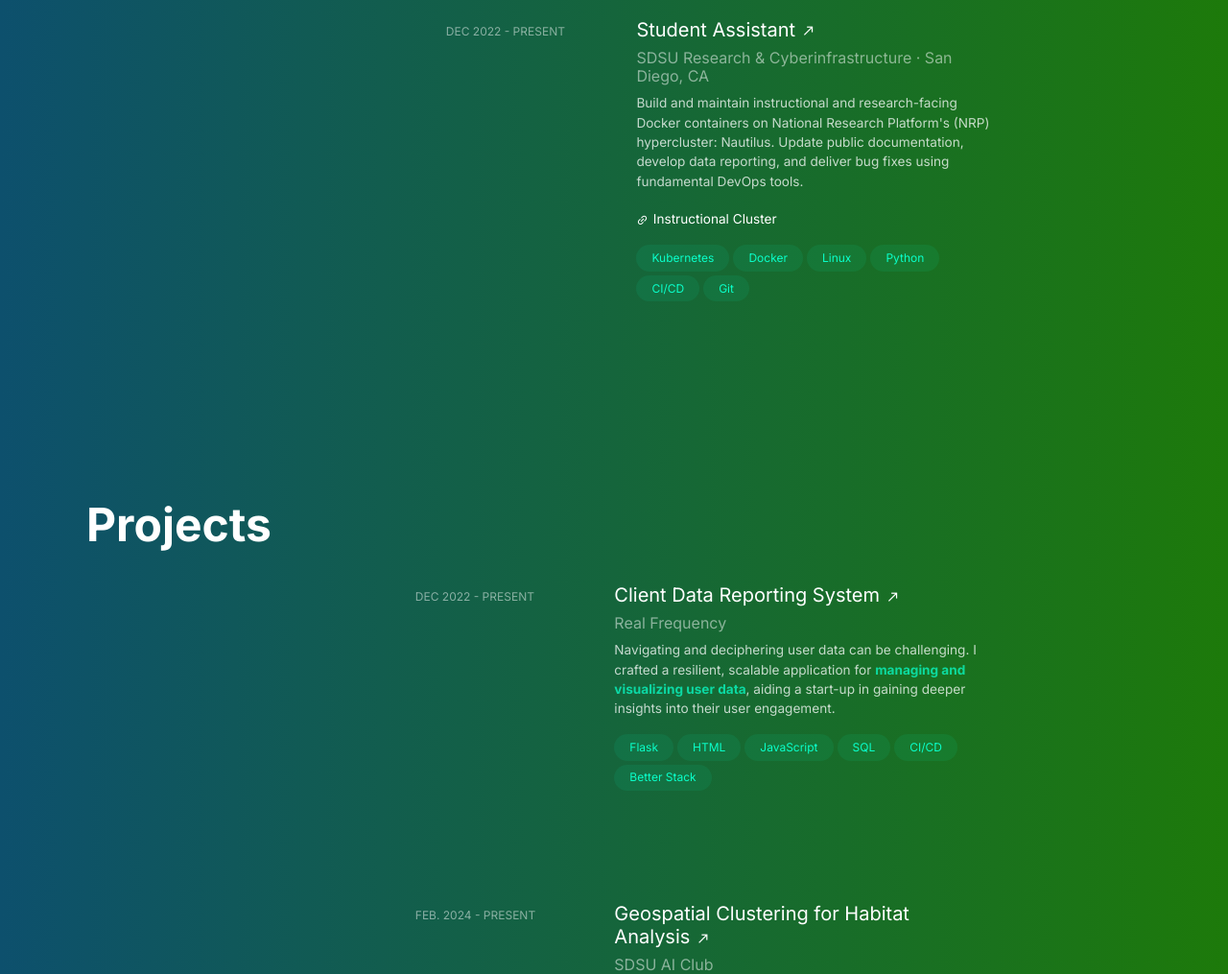
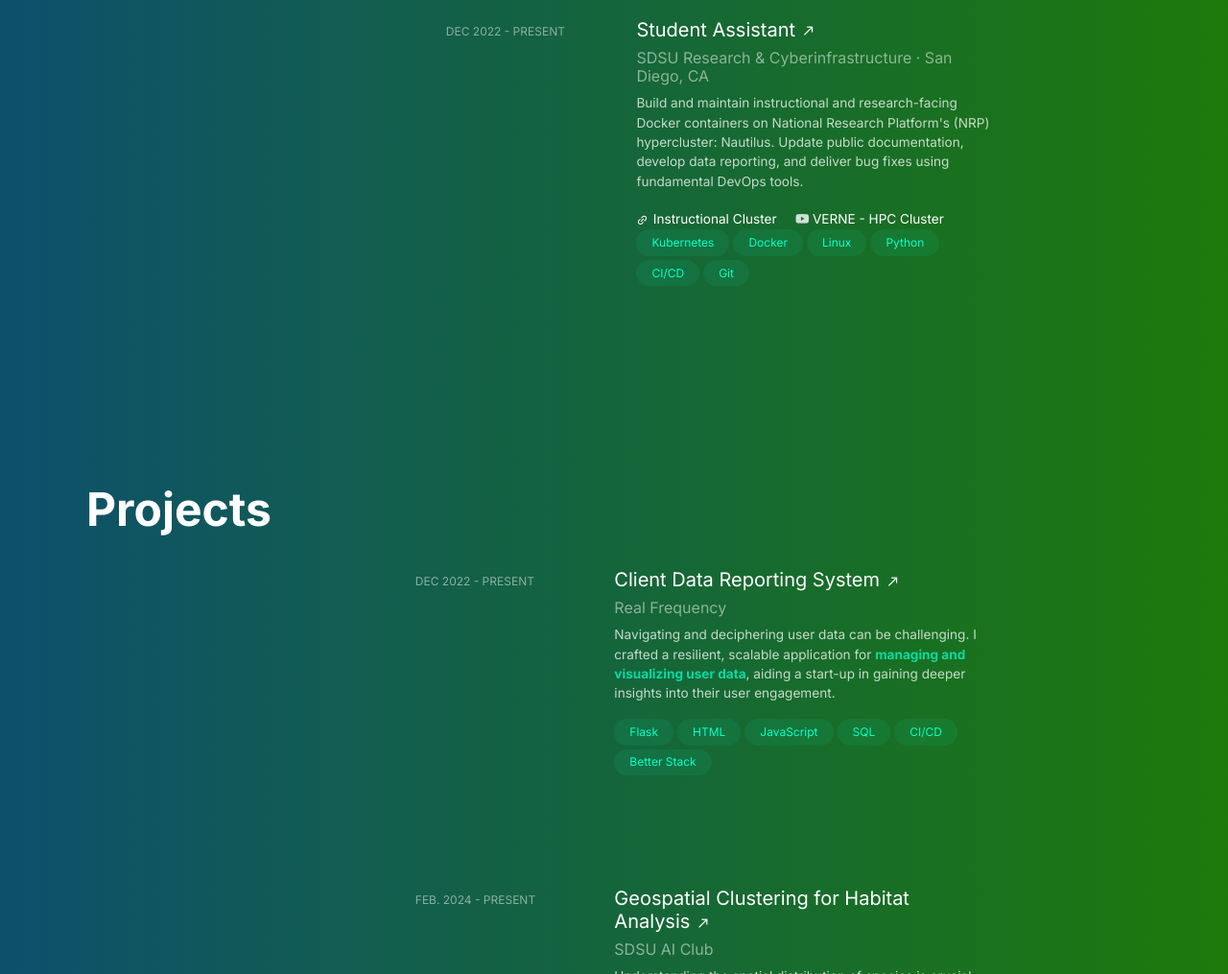
Before and after one commit to joaquin-mendoza8/portfolio, a plain HTML site: page index.html in a window 1280 px wide. Shown: the part 1291-2306 px from the top of the page at 96% size. Drawn offline with nearby package versions, Linux system fonts and the light colour scheme.

Commit message:
Added VERNE YT video

```diff
--- a/index.html
+++ b/index.html
@@ -246,6 +246,13 @@
                           </span>
                           Instructional Cluster
                         </a>
+                      </li>
+                      <li id="experience-link-container">
+                        <a href="https://youtu.be/YPUD3cKpwp4?feature=shared" id="experience-link" target="_blank">
+                          <i class="bi bi-youtube" style="opacity: 0.8;"></i>
+                          VERNE - HPC Cluster
+                        </a>
+                      </li>
                     </ul>
 
                     <ul class="technologies">
--- a/style.css
+++ b/style.css
@@ -361,7 +361,25 @@
     display: inline-flex;
     list-style: none;
     padding: 0;
+    margin: 0;
     flex-wrap: wrap;
+}
+
+.experience-links li {
+    margin-right: 20px;
+}
+
+#experience-link, #link-icon {
+    font-size: 0.85rem;
+    font-weight: 400;
+}
+
+#experience-link:hover {
+    color: #0AFFCA;
+}
+
+#link-icon {
+    rotate: -45deg;
 }
 
 .tech-bubble {
@@ -375,23 +393,6 @@
     margin-right: 0.25rem;
     margin-bottom: 0.25rem;
     opacity: 1;
-}
-
-.experience-links {
-    margin-bottom: 1rem;
-}
-
-#experience-link, #link-icon {
-    font-size: 0.85rem;
-    font-weight: 400;
-}
-
-#experience-link:hover {
-    color: #0AFFCA;
-}
-
-#link-icon {
-    rotate: -45deg;
 }
 
 
```
